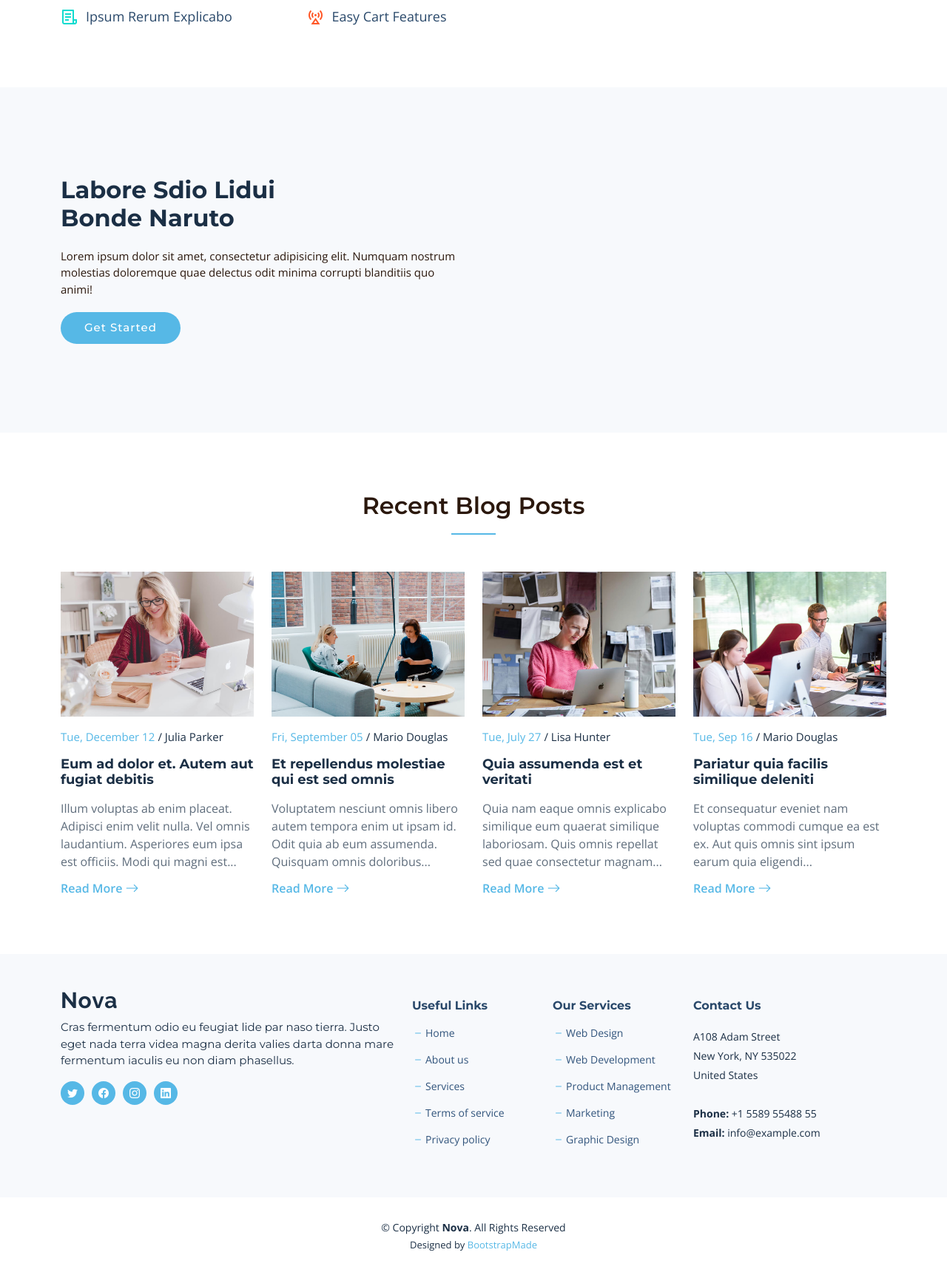
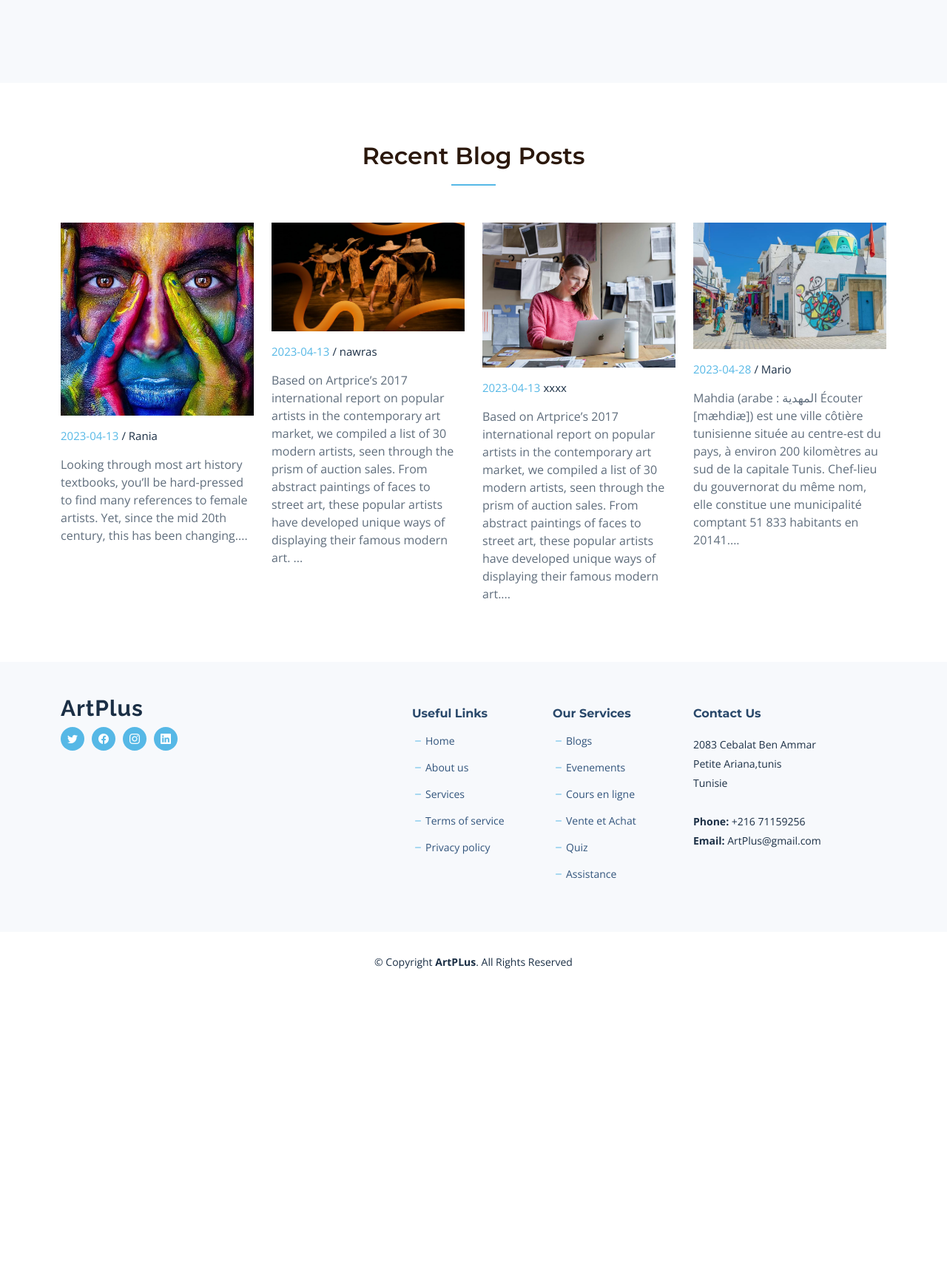
Before and after one commit to RaniaBs21/PIDEVsymony, a Symfony app: template templates/home_front/basefront.html.twig in a window 1280 px wide. Shown: the part 2946-4670 px from the top of the page at 74% size. After the commit the page ends 4256 px from the top, so only its background shows below. Run offline with Twig, Linux system fonts and the light colour scheme; the template is opened without the code that fills it, so the values that code supplies are empty; some libraries are stand-ins or nearby versions.

Commit message:
home front update

```diff
--- a/templates/home_front/basefront.html.twig
+++ b/templates/home_front/basefront.html.twig
@@ -95,7 +95,7 @@
       <div class="container" data-aos="fade-up">
 
         <div class="section-header">
-          <h2>Why Choose Us</h2>
+          <h2>Pourquoi nous choisir !</h2>
 
         </div>
 
@@ -109,33 +109,33 @@
 
                 <div class="swiper-slide">
                   <div class="item">
-                    <h3 class="mb-3">Let's grow your business together</h3>
-                    <h4 class="mb-3">Optio reiciendis accusantium iusto architecto at quia minima maiores quidem, dolorum.</h4>
-                    <p>Lorem ipsum dolor sit amet consectetur adipisicing elit. Repellendus, ipsam perferendis asperiores explicabo vel tempore velit totam, natus nesciunt accusantium dicta quod quibusdam ipsum maiores nobis non, eum. Ullam reiciendis dignissimos laborum aut, magni voluptatem velit doloribus quas sapiente optio.</p>
+                    <h3 class="mb-3">Application desctop, mobile et web</h3>
+                    <h4 class="mb-3"></h4>
+                    <p> Vous pouver nous trouver partout, sur votre PC,votre navigateur et meme sur votre téléphone.</p>
                   </div>
                 </div><!-- End slide item -->
 
                 <div class="swiper-slide">
                   <div class="item">
-                    <h3 class="mb-3">Unde perspiciatis ut repellat dolorem</h3>
-                    <h4 class="mb-3">Amet cumque nam sed voluptas doloribus iusto. Dolorem eos aliquam quis.</h4>
-                    <p>Dolorem quia fuga consectetur voluptatem. Earum consequatur nulla maxime necessitatibus cum accusamus. Voluptatem dolorem ut numquam dolorum delectus autem veritatis facilis. Et ea ut repellat ea. Facere est dolores fugiat dolor.</p>
+                    <h3 class="mb-3">Services d'art et culture</h3>
+                    <h4 class="mb-3"></h4>
+                    <p>Offre de divers types de services d'art et culture.</p>
                   </div>
                 </div><!-- End slide item -->
 
                 <div class="swiper-slide">
                   <div class="item">
-                    <h3 class="mb-3">Aliquid non alias minus</h3>
-                    <h4 class="mb-3">Necessitatibus voluptatibus explicabo dolores a vitae voluptatum.</h4>
-                    <p>Neque voluptates aut. Soluta aut perspiciatis porro deserunt. Voluptate ut itaque velit. Aut consectetur voluptatem aspernatur sequi sit laborum. Voluptas enim dolorum fugiat aut.</p>
+                    <h3 class="mb-3">Dédiée à tout type de personnes</h3>
+                    <h4 class="mb-3"></h4>
+                    <p>Nous sommes la pour tous et toutes.Pour toi notre Grand mère, pour toi mon Frére ou Soeur, et meme pour toi mon Fils ou Fille .</p>
                   </div>
                 </div><!-- End slide item -->
 
                 <div class="swiper-slide">
                   <div class="item">
-                    <h3 class="mb-3">Necessitatibus suscipit non voluptatem quibusdam</h3>
-                    <h4 class="mb-3">Tempora quos est ut quia adipisci ut voluptas. Deleniti laborum soluta nihil est. Eum similique neque autem ut.</h4>
-                    <p>Ut rerum et autem vel. Et rerum molestiae aut sit vel incidunt sit at voluptatem. Saepe dolorem et sed voluptate impedit. Ad et qui sint at qui animi animi rerum.</p>
+                    <h3 class="mb-3">partage des œuvres et des cultures</h3>
+                    <h4 class="mb-3"></h4>
+                    <p>Chez nous vous pouvez trouver tous type d'oeuvres ou de culture et meme aussi un mélange d'eux deux.</p>
                   </div>
                 </div><!-- End slide item -->
 
@@ -156,7 +156,7 @@
       <div class="container" data-aos="fade-up">
 
         <div class="section-header">
-          <h2>Our Services</h2>
+          <h2>Nos Services</h2>
 
         </div>
 
@@ -165,8 +165,8 @@
           <div class="col-lg-4 col-md-6 service-item d-flex" data-aos="fade-up" data-aos-delay="100">
             <div class="icon flex-shrink-0"><i class="bi bi-briefcase" style="color: #f57813;"></i></div>
             <div>
-              <h4 class="title"><a href="#" class="stretched-link">Lorem Ipsum</a></h4>
-              <p class="description">Voluptatum deleniti atque corrupti quos dolores et quas molestias excepturi sint occaecati cupiditate non provident</p>
+              <h4 class="title"><a href="#" class="stretched-link">Suivre des Posts</a></h4>
+              <p class="description">Vous pouvez suivre et commenter des Posts</p>
             </div>
           </div>
           <!-- End Service Item -->
@@ -174,40 +174,40 @@
           <div class="col-lg-4 col-md-6 service-item d-flex" data-aos="fade-up" data-aos-delay="200">
             <div class="icon flex-shrink-0"><i class="bi bi-card-checklist" style="color: #15a04a;"></i></div>
             <div>
-              <h4 class="title"><a href="#" class="stretched-link">Dolor Sitema</a></h4>
-              <p class="description">Minim veniam, quis nostrud exercitation ullamco laboris nisi ut aliquip ex ea commodo consequat tarad limino ata</p>
+              <h4 class="title"><a href="#" class="stretched-link">Participer à des évenements</a></h4>
+              <p class="description">Vous pouvez etre membre dans un événement d'art ou bien de culture. </p>
             </div>
           </div><!-- End Service Item -->
 
           <div class="col-lg-4 col-md-6 service-item d-flex" data-aos="fade-up" data-aos-delay="300">
             <div class="icon flex-shrink-0"><i class="bi bi-bar-chart" style="color: #d90769;"></i></div>
             <div>
-              <h4 class="title"><a href="#" class="stretched-link">Sed ut perspiciatis</a></h4>
-              <p class="description">Duis aute irure dolor in reprehenderit in voluptate velit esse cillum dolore eu fugiat nulla pariatur</p>
+              <h4 class="title"><a href="#" class="stretched-link">Participer à des cours en ligne</a></h4>
+              <p class="description">Vous pouvez participer à un cours d'art ou bien de culture et developper votre connaissance.</p>
             </div>
           </div><!-- End Service Item -->
 
           <div class="col-lg-4 col-md-6 service-item d-flex" data-aos="fade-up" data-aos-delay="400">
             <div class="icon flex-shrink-0"><i class="bi bi-binoculars" style="color: #15bfbc;"></i></div>
             <div>
-              <h4 class="title"><a href="#" class="stretched-link">Magni Dolores</a></h4>
-              <p class="description">Excepteur sint occaecat cupidatat non proident, sunt in culpa qui officia deserunt mollit anim id est laborum</p>
+              <h4 class="title"><a href="#" class="stretched-link">Acheter des produits artistiques</a></h4>
+              <p class="description">On peut vous faciliter la recherche des beaux oeuvres artistiques</p>
             </div>
           </div><!-- End Service Item -->
 
           <div class="col-lg-4 col-md-6 service-item d-flex" data-aos="fade-up" data-aos-delay="500">
             <div class="icon flex-shrink-0"><i class="bi bi-brightness-high" style="color: #f5cf13;"></i></div>
             <div>
-              <h4 class="title"><a href="#" class="stretched-link">Nemo Enim</a></h4>
-              <p class="description">At vero eos et accusamus et iusto odio dignissimos ducimus qui blanditiis praesentium voluptatum deleniti atque</p>
+              <h4 class="title"><a href="#" class="stretched-link">Participer à des quizs</a></h4>
+              <p class="description">Vous pouvez jouer aussi a travers des quiz et collecter des points</p>
             </div>
           </div><!-- End Service Item -->
 
           <div class="col-lg-4 col-md-6 service-item d-flex" data-aos="fade-up" data-aos-delay="600">
             <div class="icon flex-shrink-0"><i class="bi bi-calendar4-week" style="color: #1335f5;"></i></div>
             <div>
-              <h4 class="title"><a href="#" class="stretched-link">Eiusmod Tempor</a></h4>
-              <p class="description">Et harum quidem rerum facilis est et expedita distinctio. Nam libero tempore, cum soluta nobis est eligendi</p>
+              <h4 class="title"><a href="#" class="stretched-link">Envoyer une réclamation</a></h4>
+              <p class="description">A l'aide d'un groupe d'assistance, nous sommes toujours là pour vous aidez</p>
             </div>
           </div><!-- End Service Item -->
 
@@ -221,8 +221,8 @@
       <div class="container" data-aos="fade-up">
         <div class="row justify-content-center">
           <div class="col-lg-6 text-center">
-            <h3>Ut fugiat aliquam aut non</h3>
-            <p>Duis aute irure dolor in reprehenderit in voluptate velit esse cillum dolore eu fugiat nulla pariatur. Excepteur sint occaecat cupidatat non proident.</p>
+             {#<h3>Ut fugiat aliquam aut non</h3>
+           <p>Duis aute irure dolor in reprehenderit in voluptate velit esse cillum dolore eu fugiat nulla pariatur. Excepteur sint occaecat cupidatat non proident.</p>#}
             <a class="cta-btn" href="#">Call To Action</a>
           </div>
         </div>
@@ -243,58 +243,58 @@
               <div class="col-md-6">
                 <div class="icon-list d-flex">
                   <i class="ri-store-line" style="color: #ffbb2c;"></i>
-                  <span>Easy Cart Features</span>
+                  <span>Utilisation facile</span>
                 </div>
               </div><!-- End Icon List Item-->
 
               <div class="col-md-6">
                 <div class="icon-list d-flex">
                   <i class="ri-bar-chart-box-line" style="color: #5578ff;"></i>
-                  <span>Sit amet consectetur adipisicing</span>
+                  <span>Securité</span>
                 </div>
               </div><!-- End Icon List Item-->
 
               <div class="col-md-6">
                 <div class="icon-list d-flex">
                   <i class="ri-calendar-todo-line" style="color: #e80368;"></i>
-                  <span>Ipsum Rerum Explicabo</span>
+                  <span>Performance</span>
                 </div>
               </div><!-- End Icon List Item-->
 
               <div class="col-md-6">
                 <div class="icon-list d-flex">
                   <i class="ri-paint-brush-line" style="color: #e361ff;"></i>
-                  <span>Easy Cart Features</span>
+                  <span>La fiabilité</span>
                 </div>
               </div><!-- End Icon List Item-->
 
               <div class="col-md-6">
                 <div class="icon-list d-flex">
                   <i class="ri-database-2-line" style="color: #47aeff;"></i>
-                  <span>Easy Cart Features</span>
+                  <span>L'ergonomie</span>
                 </div>
               </div><!-- End Icon List Item-->
 
-              <div class="col-md-6">
+              {#<div class="col-md-6">
                 <div class="icon-list d-flex">
                   <i class="ri-gradienter-line" style="color: #ffa76e;"></i>
                   <span>Sit amet consectetur adipisicing</span>
                 </div>
-              </div><!-- End Icon List Item-->
+              </div><!-- End Icon List Item-->#}
 
-              <div class="col-md-6">
+              {#<div class="col-md-6">
                 <div class="icon-list d-flex">
                   <i class="ri-file-list-3-line" style="color: #11dbcf;"></i>
                   <span>Ipsum Rerum Explicabo</span>
                 </div>
-              </div><!-- End Icon List Item-->
+              </div><!-- End Icon List Item-->#}
 
-              <div class="col-md-6">
+             {#} <div class="col-md-6">
                 <div class="icon-list d-flex">
                   <i class="ri-base-station-line" style="color: #ff5828;"></i>
                   <span>Easy Cart Features</span>
                 </div>
-              </div><!-- End Icon List Item-->
+              </div><!-- End Icon List Item-->#}
             </div>
           </div>
           <div class="col-lg-5 position-relative" data-aos="fade-up" data-aos-delay="200">
@@ -310,9 +310,9 @@
         <div class="container" data-aos="fade-up" data-aos-delay="300">
           <div class="row">
             <div class="col-md-6">
-              <h4>Labore Sdio Lidui<br>Bonde Naruto</h4>
-              <p>Lorem ipsum dolor sit amet, consectetur adipisicing elit. Numquam nostrum molestias doloremque quae delectus odit minima corrupti blanditiis quo animi!</p>
-              <a href="#about" class="btn-get-started">Get Started</a>
+              <h4>Labore Sdio Lidui<br>ArtPlus</h4>
+              <p>Un monde plus CLAIR !</p>
+            {#  <a href="#about" class="btn-get-started">Get Started</a>#}
             </div>
           </div>
 
@@ -334,27 +334,27 @@
 
           <div class="col-xl-3 col-md-6" data-aos="fade-up" data-aos-delay="100">
             <div class="post-box">
-              <div class="post-img"><img src="{{asset('img/blog/blog-1.jpg')}}" class="img-fluid" alt=""></div>
+              <div class="post-img"><img src="{{asset('img/6437f25c0a5f7.jpg')}}" class="img-fluid" alt=""></div>
               <div class="meta">
-                <span class="post-date">Tue, December 12</span>
-                <span class="post-author"> / Julia Parker</span>
+                <span class="post-date">2023-04-13</span>
+                <span class="post-author"> / Rania</span>
               </div>
-              <h3 class="post-title">Eum ad dolor et. Autem aut fugiat debitis</h3>
-              <p>Illum voluptas ab enim placeat. Adipisci enim velit nulla. Vel omnis laudantium. Asperiores eum ipsa est officiis. Modi qui magni est...</p>
-              <a href="blog-details.html" class="readmore stretched-link"><span>Read More</span><i class="bi bi-arrow-right"></i></a>
+
+              <p>Looking through most art history textbooks, you’ll be hard-pressed to find many references to female artists. Yet, since the mid 20th century, this has been changing....</p>
+             {# <a href="blog-details.html" class="readmore stretched-link"><span>Read More</span><i class="bi bi-arrow-right"></i></a>#}
             </div>
           </div>
 
           <div class="col-xl-3 col-md-6" data-aos="fade-up" data-aos-delay="200">
             <div class="post-box">
-              <div class="post-img"><img src="{{asset('img/blog/blog-2.jpg')}}" class="img-fluid" alt=""></div>
+              <div class="post-img"><img src="{{asset('img/6437f2739ed7f.jpg')}}" class="img-fluid" alt=""></div>
               <div class="meta">
-                <span class="post-date">Fri, September 05</span>
-                <span class="post-author"> / Mario Douglas</span>
+                <span class="post-date">2023-04-13</span>
+                <span class="post-author"> / nawras</span>
               </div>
-              <h3 class="post-title">Et repellendus molestiae qui est sed omnis</h3>
-              <p>Voluptatem nesciunt omnis libero autem tempora enim ut ipsam id. Odit quia ab eum assumenda. Quisquam omnis doloribus...</p>
-              <a href="blog-details.html" class="readmore stretched-link"><span>Read More</span><i class="bi bi-arrow-right"></i></a>
+
+              <p>Based on Artprice’s 2017 international report on popular artists in the contemporary art market, we compiled a list of 30 modern artists, seen through the prism of auction sales. From abstract paintings of faces to street art, these popular artists have developed unique ways of displaying their famous modern art. ...</p>
+             {# <a href="blog-details.html" class="readmore stretched-link"><span>Read More</span><i class="bi bi-arrow-right"></i></a>#}
             </div>
           </div>
 
@@ -362,25 +362,24 @@
             <div class="post-box">
               <div class="post-img"><img src="{{asset('img/blog/blog-3.jpg')}}" class="img-fluid" alt=""></div>
               <div class="meta">
-                <span class="post-date">Tue, July 27</span>
-                <span class="post-author"> / Lisa Hunter</span>
+                <span class="post-date">2023-04-13</span>
+                <span class="post-author"> xxxx </span>
               </div>
-              <h3 class="post-title">Quia assumenda est et veritati</h3>
-              <p>Quia nam eaque omnis explicabo similique eum quaerat similique laboriosam. Quis omnis repellat sed quae consectetur magnam...</p>
-              <a href="blog-details.html" class="readmore stretched-link"><span>Read More</span><i class="bi bi-arrow-right"></i></a>
+
+              <p>Based on Artprice’s 2017 international report on popular artists in the contemporary art market, we compiled a list of 30 modern artists, seen through the prism of auction sales. From abstract paintings of faces to street art, these popular artists have developed unique ways of displaying their famous modern art....</p>
+             {# <a href="blog-details.html" class="readmore stretched-link"><span>Read More</span><i class="bi bi-arrow-right"></i></a>#}
             </div>
           </div>
 
           <div class="col-xl-3 col-md-6" data-aos="fade-up" data-aos-delay="400">
             <div class="post-box">
-              <div class="post-img"><img src="{{asset('img/blog/blog-4.jpg')}}" class="img-fluid" alt=""></div>
+              <div class="post-img"><img src="{{asset('img/644c305ec91d6.jpg')}}" class="img-fluid" alt=""></div>
               <div class="meta">
-                <span class="post-date">Tue, Sep 16</span>
-                <span class="post-author"> / Mario Douglas</span>
+                <span class="post-date">2023-04-28</span>
+                <span class="post-author"> / Mario </span>
               </div>
-              <h3 class="post-title">Pariatur quia facilis similique deleniti</h3>
-              <p>Et consequatur eveniet nam voluptas commodi cumque ea est ex. Aut quis omnis sint ipsum earum quia eligendi...</p>
-              <a href="blog-details.html" class="readmore stretched-link"><span>Read More</span><i class="bi bi-arrow-right"></i></a>
+              <p>Mahdia (arabe : المهدية Écouter [mæhdiæ]) est une ville côtière tunisienne située au centre-est du pays, à environ 200 kilomètres au sud de la capitale Tunis. Chef-lieu du gouvernorat du même nom, elle constitue une municipalité comptant 51 833 habitants en 20141....</p>
+             {# <a href="blog-details.html" class="readmore stretched-link"><span>Read More</span><i class="bi bi-arrow-right"></i></a>#}
             </div>
           </div>
 
@@ -399,9 +398,9 @@
         <div class="row gy-4">
           <div class="col-lg-5 col-md-12 footer-info">
             <a href="index.html" class="logo d-flex align-items-center">
-              <span>Nova</span>
+              <span>ArtPlus</span>
             </a>
-            <p>Cras fermentum odio eu feugiat lide par naso tierra. Justo eget nada terra videa magna derita valies darta donna mare fermentum iaculis eu non diam phasellus.</p>
+           {# <p>Cras fermentum odio eu feugiat lide par naso tierra. Justo eget nada terra videa magna derita valies darta donna mare fermentum iaculis eu non diam phasellus.</p>#}
             <div class="social-links d-flex  mt-3">
               <a href="#" class="twitter"><i class="bi bi-twitter"></i></a>
               <a href="#" class="facebook"><i class="bi bi-facebook"></i></a>
@@ -424,22 +423,24 @@
           <div class="col-lg-2 col-6 footer-links">
             <h4>Our Services</h4>
             <ul>
-              <li><i class="bi bi-dash"></i> <a href="#">Web Design</a></li>
-              <li><i class="bi bi-dash"></i> <a href="#">Web Development</a></li>
-              <li><i class="bi bi-dash"></i> <a href="#">Product Management</a></li>
-              <li><i class="bi bi-dash"></i> <a href="#">Marketing</a></li>
-              <li><i class="bi bi-dash"></i> <a href="#">Graphic Design</a></li>
+              <li><i class="bi bi-dash"></i> <a href="#">Blogs</a></li>
+              <li><i class="bi bi-dash"></i> <a href="#">Evenements</a></li>
+              <li><i class="bi bi-dash"></i> <a href="#">Cours en ligne</a></li>
+              <li><i class="bi bi-dash"></i> <a href="#">Vente et Achat</a></li>
+              <li><i class="bi bi-dash"></i> <a href="#">Quiz</a></li>
+              <li><i class="bi bi-dash"></i> <a href="#">Assistance</a></li>
+
             </ul>
           </div>
 
           <div class="col-lg-3 col-md-12 footer-contact text-center text-md-start">
             <h4>Contact Us</h4>
             <p>
-              A108 Adam Street <br>
-              New York, NY 535022<br>
-              United States <br><br>
-              <strong>Phone:</strong> +1 5589 55488 55<br>
-              <strong>Email:</strong> info@example.com<br>
+              2083 Cebalat Ben Ammar <br>
+              Petite Ariana,tunis<br>
+              Tunisie <br><br>
+              <strong>Phone:</strong> +216 71159256<br>
+              <strong>Email:</strong> ArtPlus@gmail.com<br>
             </p>
 
           </div>
@@ -451,14 +452,14 @@
     <div class="footer-legal">
       <div class="container">
         <div class="copyright">
-          &copy; Copyright <strong><span>Nova</span></strong>. All Rights Reserved
+          &copy; Copyright <strong><span>ArtPLus</span></strong>. All Rights Reserved
         </div>
         <div class="credits">
           <!-- All the links in the footer should remain intact. -->
           <!-- You can delete the links only if you purchased the pro version. -->
           <!-- Licensing information: https://bootstrapmade.com/license/ -->
           <!-- Purchase the pro version with working PHP/AJAX contact form: https://bootstrapmade.com/nova-bootstrap-business-template/ -->
-          Designed by <a href="https://bootstrapmade.com/">BootstrapMade</a>
+
         </div>
       </div>
     </div>
```
Also changed, not shown: public/img/6437f17860813.png (deleted).
